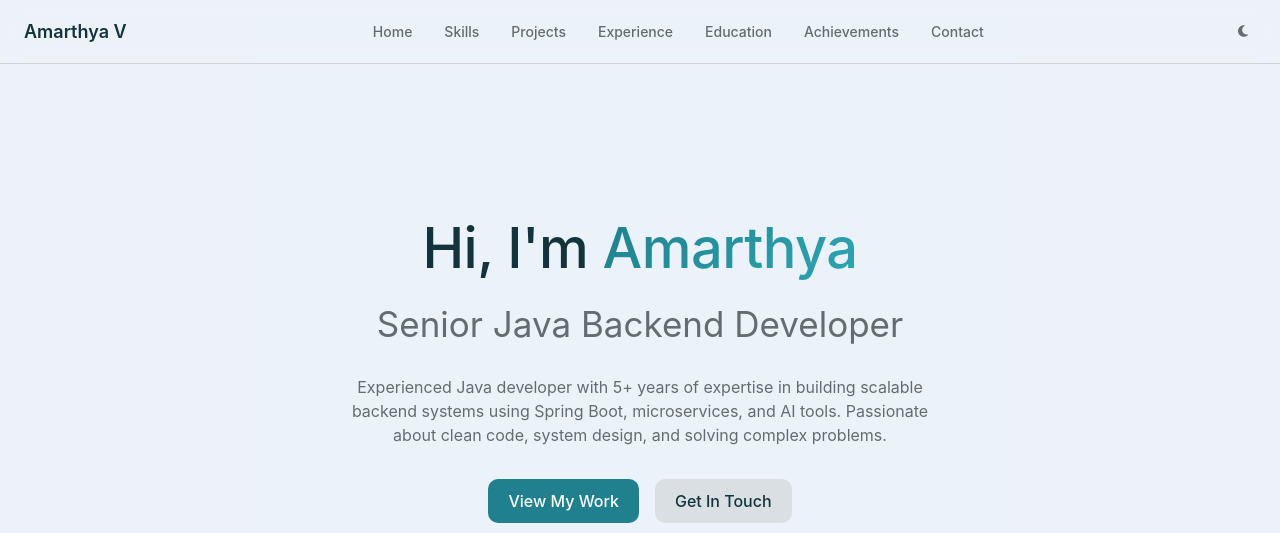
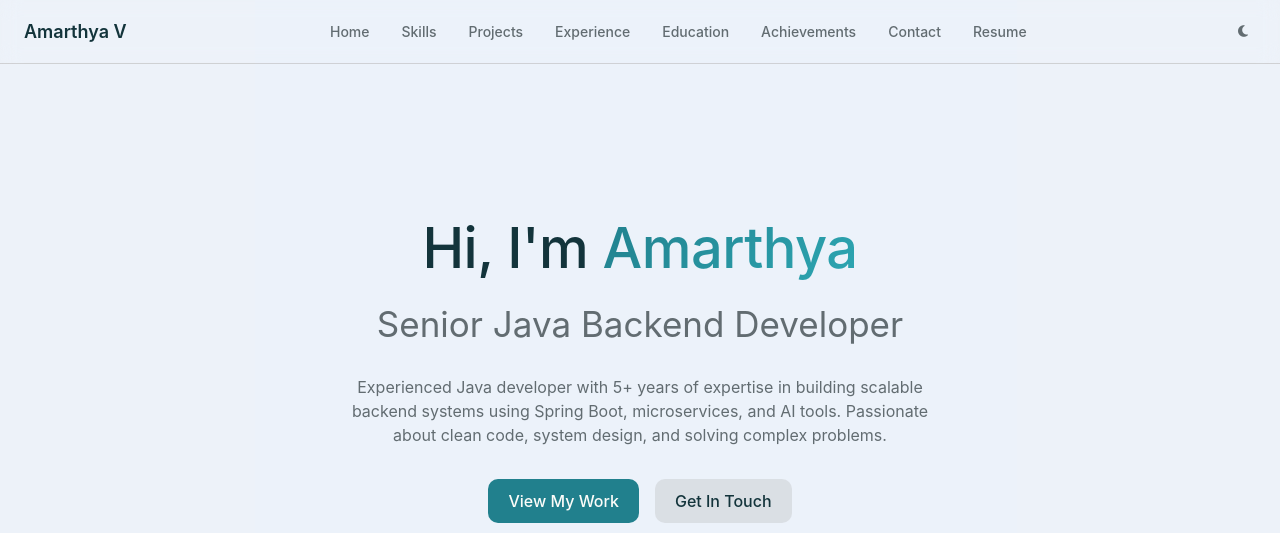
Before and after one commit to amarthyaseshu/amarthya-portfolio, a plain HTML site: page index.html in a window 1280 px wide. Shown: the top 533 px of the page. Drawn offline with Linux system fonts and the light colour scheme; a web font is replaced by a local one.

Commit message:
added resume

```diff
--- a/index.html
+++ b/index.html
@@ -35,6 +35,9 @@
                 </li>
                 <li class="nav-item">
                     <a href="#contact" class="nav-link">Contact</a>
+                </li>
+                <li class="nav-item">
+                    <a href="#resume" class="nav-link">Resume</a>
                 </li>
             </ul>
             <div class="nav-controls">
@@ -572,7 +575,7 @@
                             </a>
                         </div>
                     </div>
-                    <div class="contact-social">
+                    <div class="contact-social" id="resume">
                         <h4>Download Resume</h4>
                         <div class="social-buttons">
                          <a href="https://github.com/amarthyaseshu/images/raw/main/AmarthyaJavaDevResume.pdf" class="social-btn">
```
